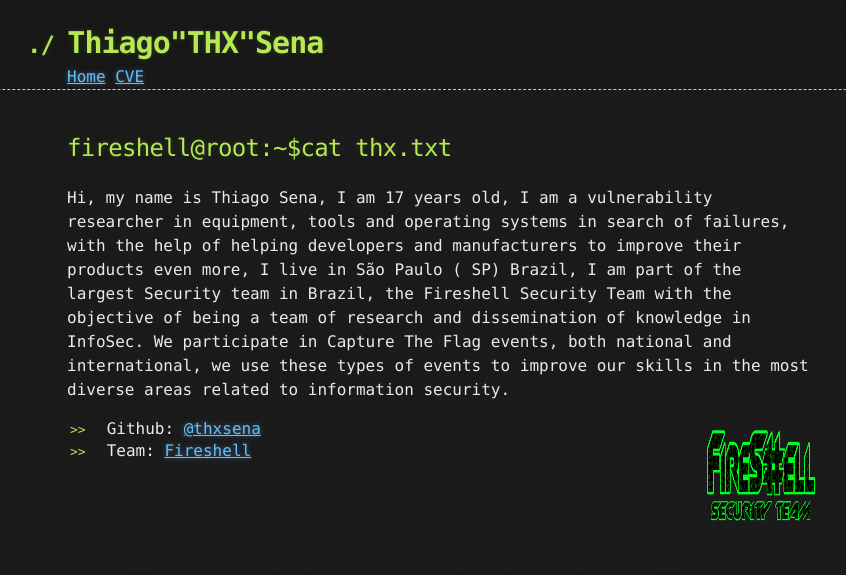
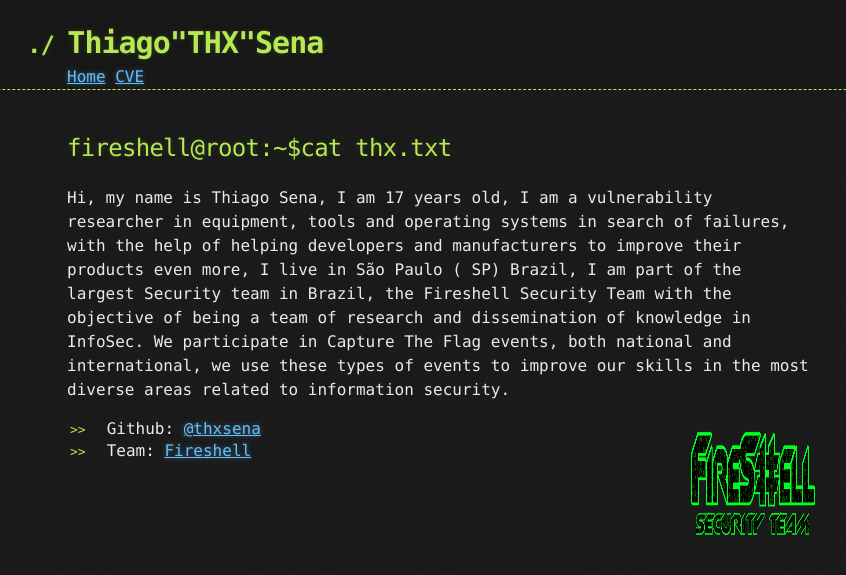
Before and after one commit to mtps3/Mtps3.github.io, a Jekyll site: the page built from 1index.md, in a window 1280 px wide. Shown: the top 575 px of the page, without its empty margins (198-1044 px from the left). Built offline with Jekyll 4.4.1, drawn with Linux system fonts in a browser that asks for light colours.

Commit message:
Update 1index.md

```diff
--- a/1index.md
+++ b/1index.md
@@ -11,7 +11,7 @@
 Hi, my name is Thiago Sena, I am 17 years old, I am a vulnerability researcher in equipment, tools and operating systems in search of failures, with the help of helping developers and manufacturers to improve their products even more, I live in São Paulo ( SP) Brazil, I am part of the largest Security team in Brazil, the Fireshell Security Team with the objective of being a team of research and dissemination of knowledge in InfoSec. We participate in Capture The Flag events, both national and international, we use these types of events to improve our skills in the most diverse areas related to information security.
 
 
-<img src="/images/índice.png" style="width:7em; height:7em; float:right;" />
+<img src="/images/índice.png" style="width:8em; height:8em; float:right;" />
 
 
 
```
